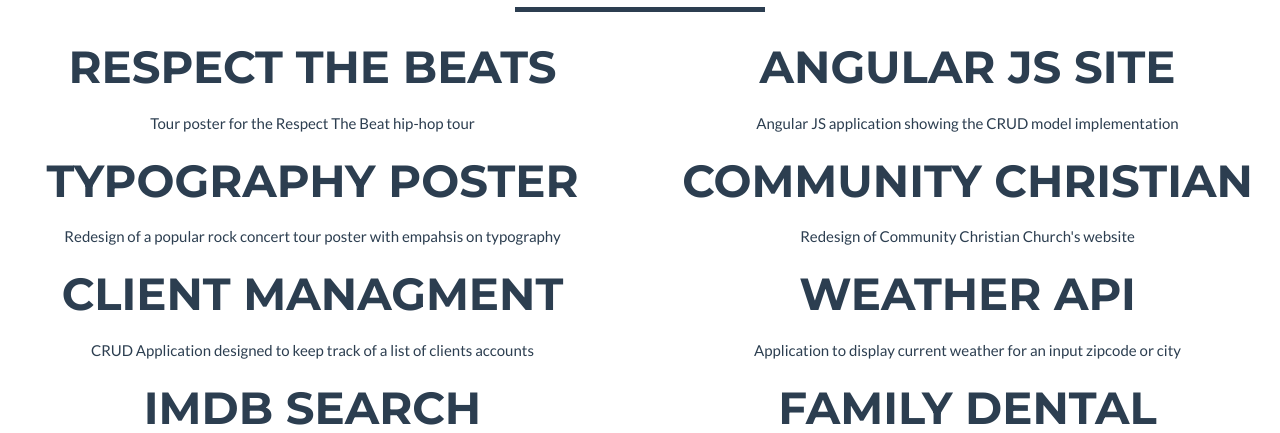
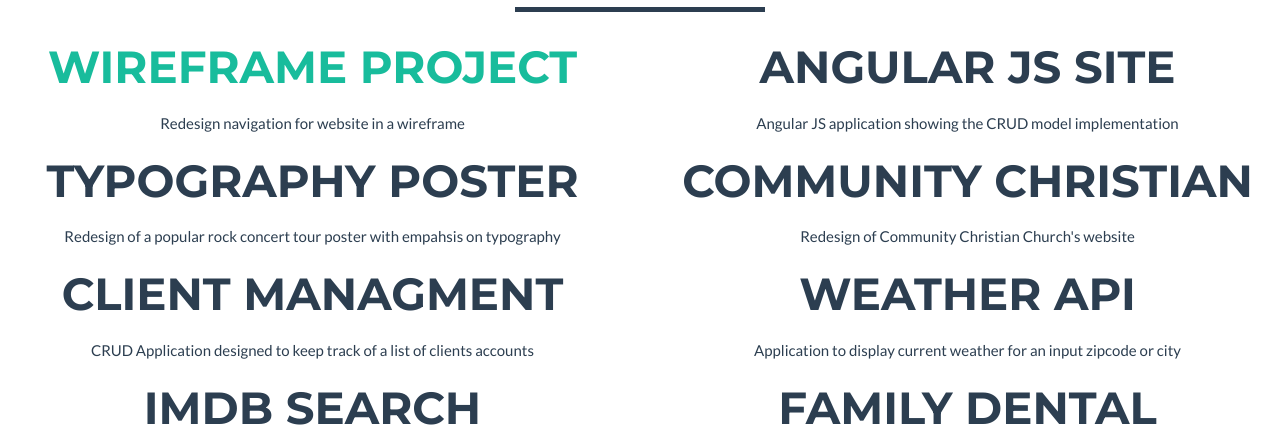
Before and after one commit to ahoward87/wdd1, a plain HTML site: page portfolio/index.html in a window 1280 px wide. Shown: the part 667-1100 px from the top of the page. Drawn offline with nearby package versions, Linux system fonts and the light colour scheme.

Commit message:
wireframe link

```diff
--- a/portfolio/index.html
+++ b/portfolio/index.html
@@ -96,7 +96,7 @@
             </div>
          </div>
          <div class="row">
-            <div class="col-md-6"><center><h2>Respect The Beats</h2></br> Tour poster for the Respect The Beat hip-hop tour</div>
+            <div class="col-md-6"><center><h2><a href="/img/wireframe.jpg">Wireframe Project</a></h2></br> Redesign navigation for website in a wireframe</div>
             <div class="col-md-6"><center><h2>Angular JS Site</h2> </br> Angular JS application showing the CRUD model implementation</div>
         </div></br>
         <div class="row">
```
